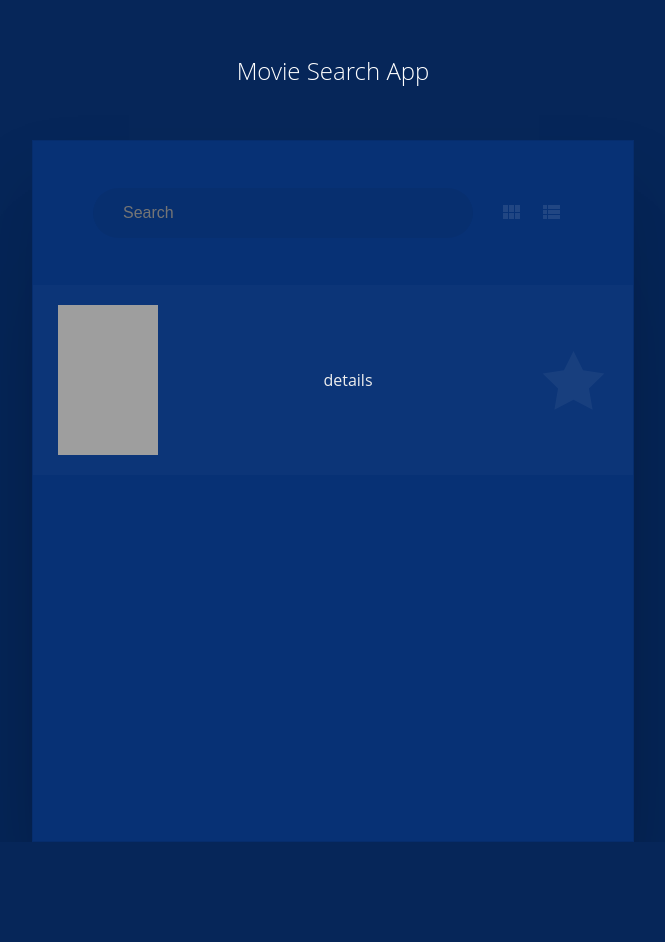
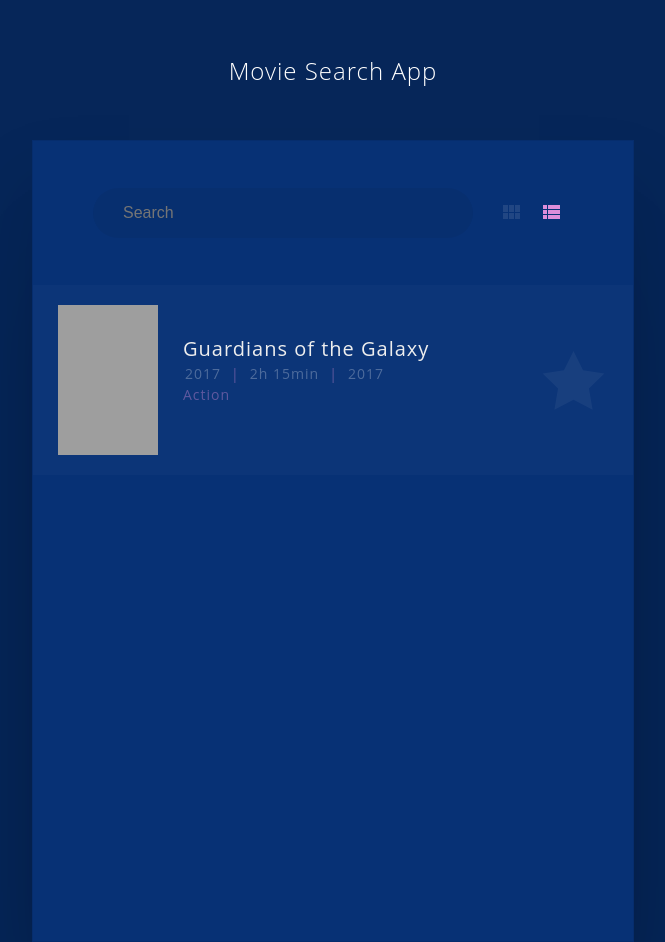
Before and after one commit to jamal7x7/daily-react-0026-movie-search-app, a React app: page / in a window 1280 px wide. Shown: the whole page, without its empty margins (307-972 px from the left). Before the commit the page ends 842 px from the top, so only its background shows below. Built offline with nearby package versions, Linux system fonts and the light colour scheme; grey boxes are pictures that could not be loaded.

Commit message:
movie + view

```diff
--- a/src/components/App.js
+++ b/src/components/App.js
@@ -15,7 +15,19 @@
         <div className='movie-poster'>
           <img src='https://m.media-amazon.com/images/M/MV5BMTg2MzI1MTg3OF5BMl5BanBnXkFtZTgwNTU3NDA2MTI@._V1_SY1000_CR0,0,674,1000_AL_.jpg' alt='' />
         </div>
-        <div className='movie-details'>details</div>
+
+        <div className='movie-details'>
+          <p className='movie-title'>Guardians of the Galaxy</p>
+          <div className='movie-details-sub'>
+            <p className='movie-date'> 2017 </p>
+            <p className='ghost'>|</p>
+            <p className='movie-duration'> 2h 15min </p>
+            <p className='ghost'>|</p>
+            <p className='movie-rating'> 2017</p>
+          </div>
+          <p className='movie-genre'>Action</p>
+        </div>
+
         <div className='star-meter'>
           <svg width='63' height='59' viewBox='0 0 63 59' >
 
@@ -24,9 +36,9 @@
               <g id='Group-3' transform='translate(412 268)' fill='#FFF' fillRule='nonzero'
                 opacity='0.047'>
                 <g id='Group-2' transform='translate(494 64)'>
-                    <polygon id='Star' points='32.5 48.75 13.3969793 58.7930523 17.0453316 37.5215262 1.59066322 22.4569477 22.9484897 19.3534738 32.5 0 42.0515103 19.3534738 63.4093368 22.4569477 47.9546684 37.5215262 51.6030207 58.7930523'
+                  <polygon id='Star' points='32.5 48.75 13.3969793 58.7930523 17.0453316 37.5215262 1.59066322 22.4569477 22.9484897 19.3534738 32.5 0 42.0515103 19.3534738 63.4093368 22.4569477 47.9546684 37.5215262 51.6030207 58.7930523'
                             />
-                  </g>
+                </g>
               </g>
             </g>
 
@@ -65,7 +77,7 @@
         </div>
         <div className='radioButton'>
           <label className='label'>
-            <input className='o1' type='radio' name='option' value='1' />
+            <input className='o1' type='radio' name='option' value='1' checked />
             <svg className='list' width='17' height='14' viewBox='0 0 17 14' >
               <g transform='translate(-925 -203)'>
                 <g id='list' transform='translate(925 203)' fill='#fff' opacity='0.1' fillRule='nonzero'>
--- a/src/styles/App.sass
+++ b/src/styles/App.sass
@@ -21,12 +21,17 @@
 
 $tt: 0.25s
 
-$main-font: 'Montserrat-Regular', 'Gotham', 'open sans', 'Lato', 'Gill Sans', 'Gill Sans MT', Calibri, 'Trebuchet MS', sans-serif
+$main-font:  'Avenir Next', 'Gotham', 'open sans', 'Lato', 'Gill Sans', 'Gill Sans MT', Arial, Calibri, 'Trebuchet MS', sans-serif
+
+*
+  margin: 0
+  padding: 0
 
 body
   background: $bgm
   font-family: $main-font
   color: $main
+  letter-spacing: 1px
 
 .App-header
   height: 100px
@@ -44,13 +49,13 @@
 
 .movie-search-con
   width: 600px
-  height: 700px
+  height: 800px
   margin: 0 auto
   border: 1px solid rgba($bgm, 0.3)
   background-color: $bgl
   ::selection
       // opacity: 0
-      background: $bgm
+      background: $bgl
   box-shadow: 0 90px 100px -50px rgba(black, 0.4) , 0 50px 70px 10px rgba(black, 0.1)
   display: grid
   grid-template-columns: auto
@@ -119,9 +124,26 @@
           width: 100px
       .movie-details
         grid-area: movie-details
-        display: flex
-        justify-content: center
-        align-items: center
+        margin-top: 50px
+
+        .movie-title
+          font-size: 20px
+          font-weight: 500
+        .movie-details-sub
+          margin: 2px
+          font-size: 14px
+          color: rgba(#fff, 0.27)
+          display: flex
+          justify-content: flex-start
+          // align-items: center
+          .ghost
+            margin: 0 10px
+            color: rgba( $pink, 0.4)
+        .movie-genre
+          font-size: 14px
+          color: rgba( $pink, 0.4)
+
+
       .star-meter
         grid-area: star-meter
         display: flex
```
Also changed, not shown: src/styles/App.css, 1 other file.
